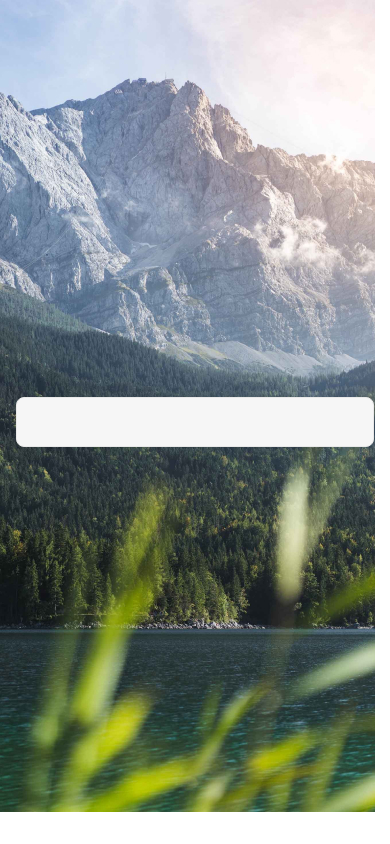
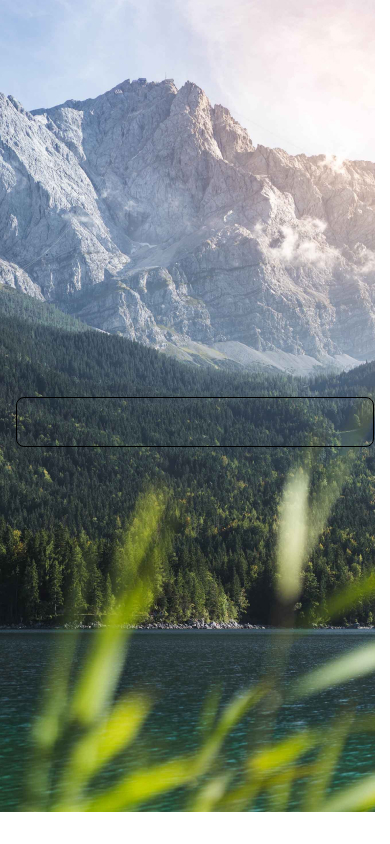
Before and after one commit to VadimKorobec/react-native, a React Native app: screen / in a window 390 px wide. Built offline with nearby package versions, Linux system fonts and the light colour scheme.

Commit message:
Update App.js

```diff
--- a/App.js
+++ b/App.js
@@ -28,8 +28,6 @@ const styles = StyleSheet.create({
   input: {
     borderWidth: 1,
     height: 50,
-    backgroundColor: "#F6F6F6",
-    borderColor: "#E8E8E8",
     borderRadius: 8,
     marginHorizontal: 16,
   },
```
